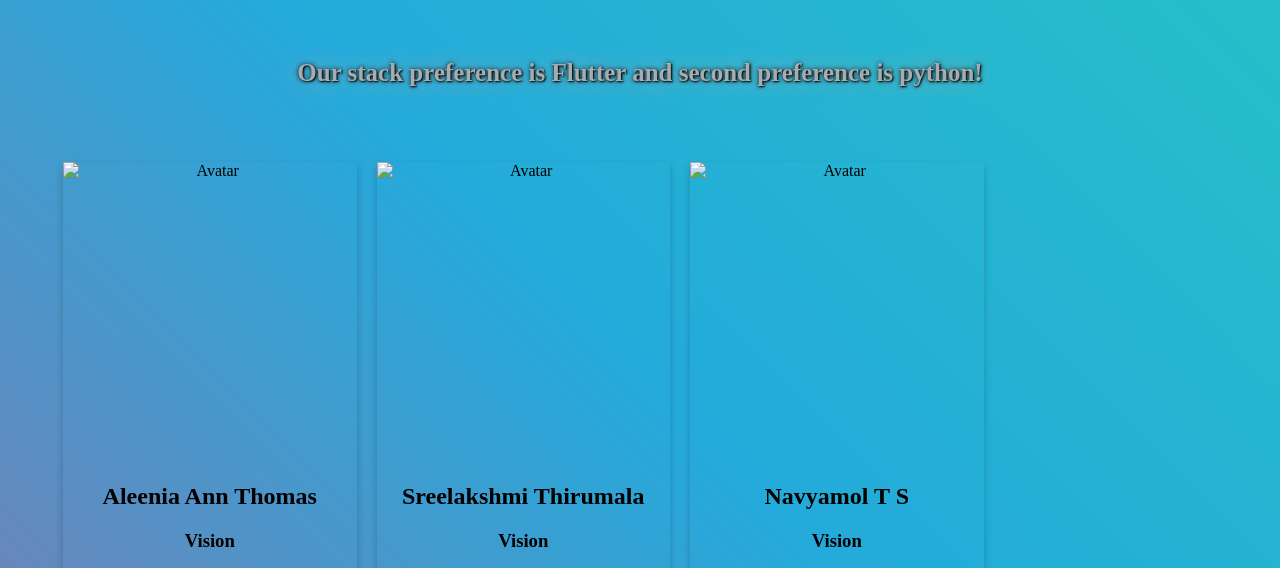
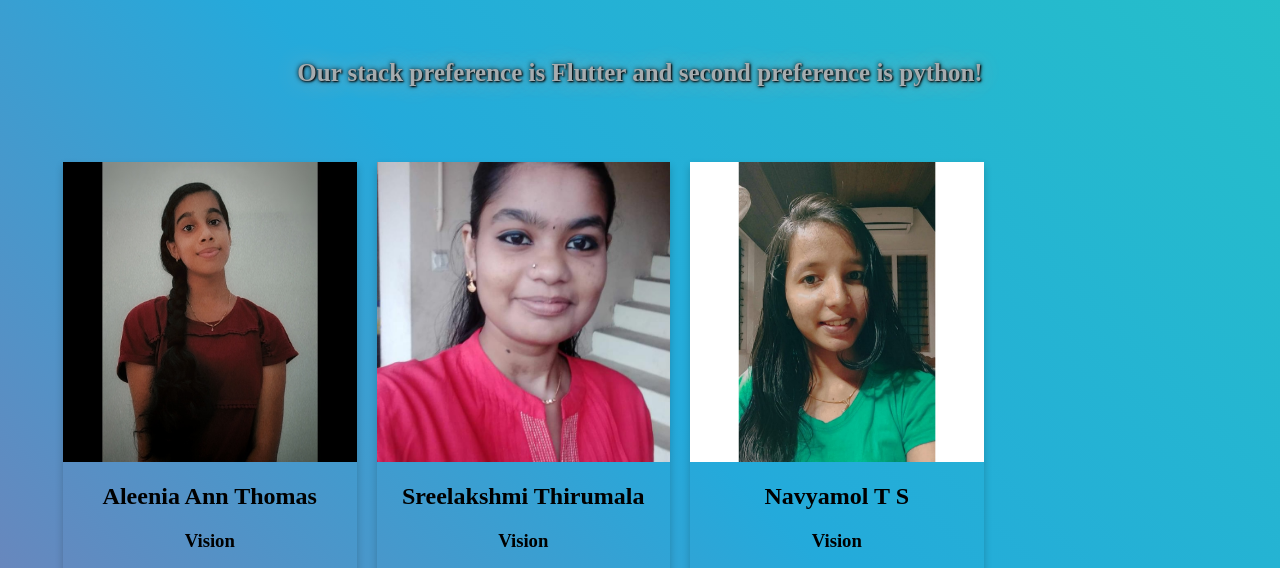
Before and after one commit to aleeniaann/SheHacks-intro, a plain HTML site: page index.html in a window 1280 px wide. Shown: the part 171-739 px from the top of the page. Drawn offline with Linux system fonts and the light colour scheme.

Commit message:
Update index.html

```diff
--- a/index.html
+++ b/index.html
@@ -17,7 +17,7 @@
         <div class="row">
             <div class="column">
         <div class="profile">
-          <img class="profile-pic" src="./aleenia.jpg" alt="Avatar" style="width: 100%" />
+          <img class="profile-pic" src="./images/aleenia.jpg" alt="Avatar" style="width: 100%" />
           <div class="profile-content">
             <h2>Aleenia Ann Thomas</h2>
             <!-- <img src="../"> -->
@@ -37,7 +37,7 @@
         </div>
         <div class="column">
         <div class="profile">
-            <img class="profile-pic" src="./sree.jpg" alt="Avatar" style="width: 100%" />
+            <img class="profile-pic" src="./images/sree.jpg" alt="Avatar" style="width: 100%" />
             <div class="profile-content">
               <h2>Sreelakshmi Thirumala</h2>
               <!-- <img src="../"> -->
@@ -61,7 +61,7 @@
 
           <div class="column">
           <div class="profile">
-            <img class="profile-pic" src="./navya.jpg" alt="Avatar" style="width: 100%" />
+            <img class="profile-pic" src="./images/navya.jpg" alt="Avatar" style="width: 100%" />
             <div class="profile-content">
                 <h2>Navyamol T S</h2>
                 <!-- <img src="../"> -->
```
